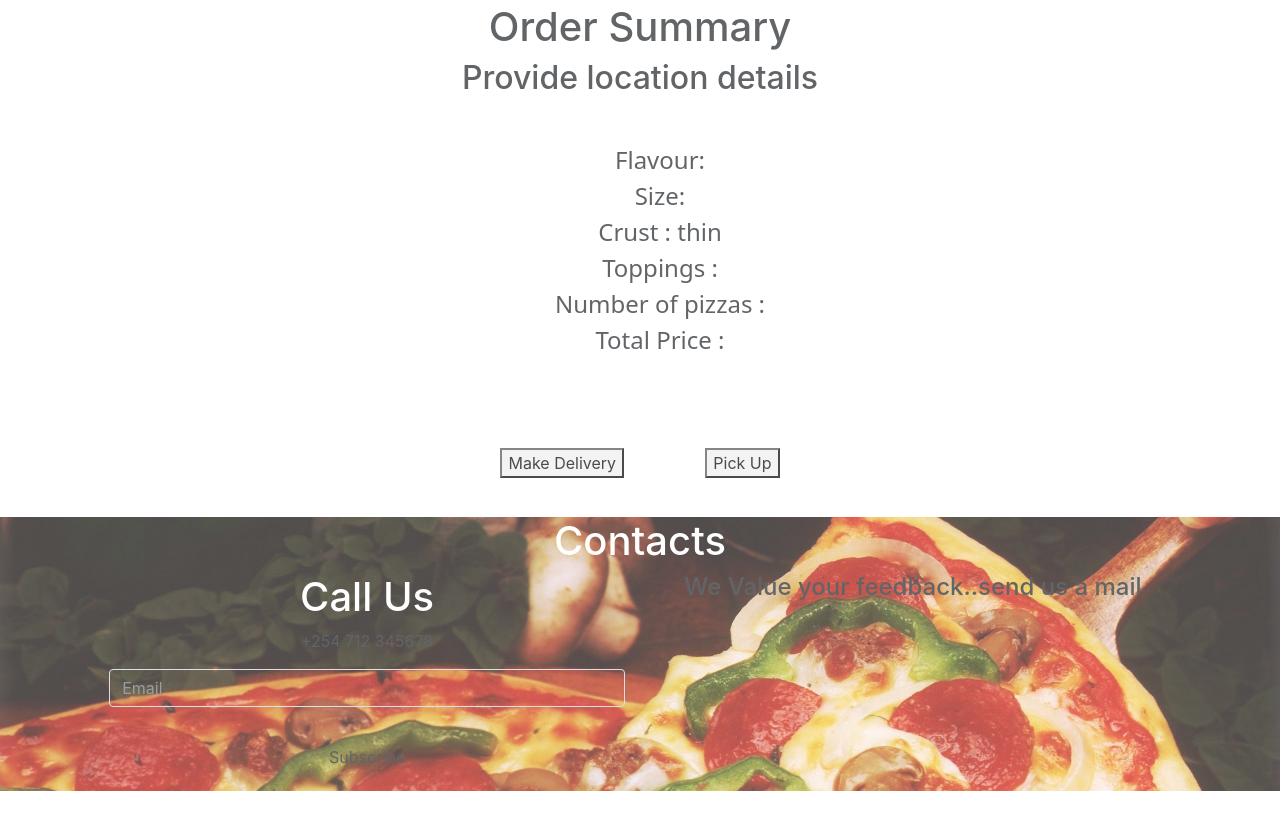
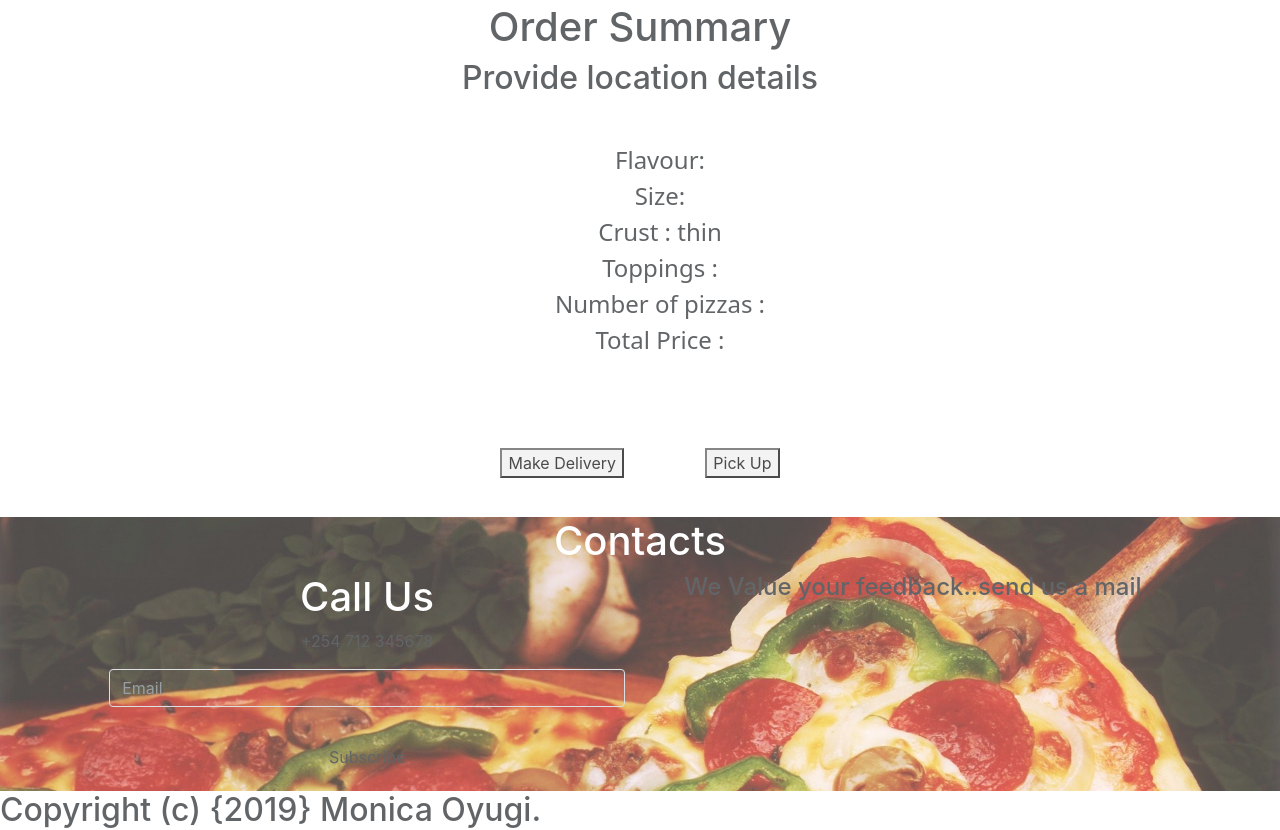
Before and after one commit to monicaoyugi/Pizza-App, a plain HTML site: page index.html in a window 1280 px wide. Shown: the part 878-1708 px from the top of the page. Before the commit the page ends 1669 px from the top, so only its background shows below. Drawn offline with Linux system fonts and the light colour scheme.

```diff
--- a/index.html
+++ b/index.html
@@ -174,6 +174,9 @@
             <div class="col-sm-1"></div>
         </div>
     </div>
+    <footer>
+    <h2> Copyright (c) {2019} Monica Oyugi.</h2>
+    </footer>
 
 
     <script src="js/jquery-3.4.1.js"></script>
```
